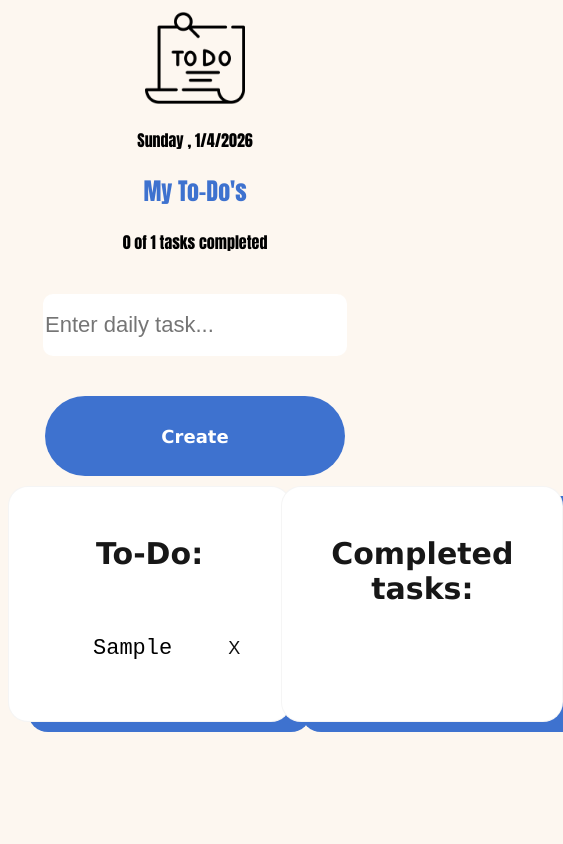
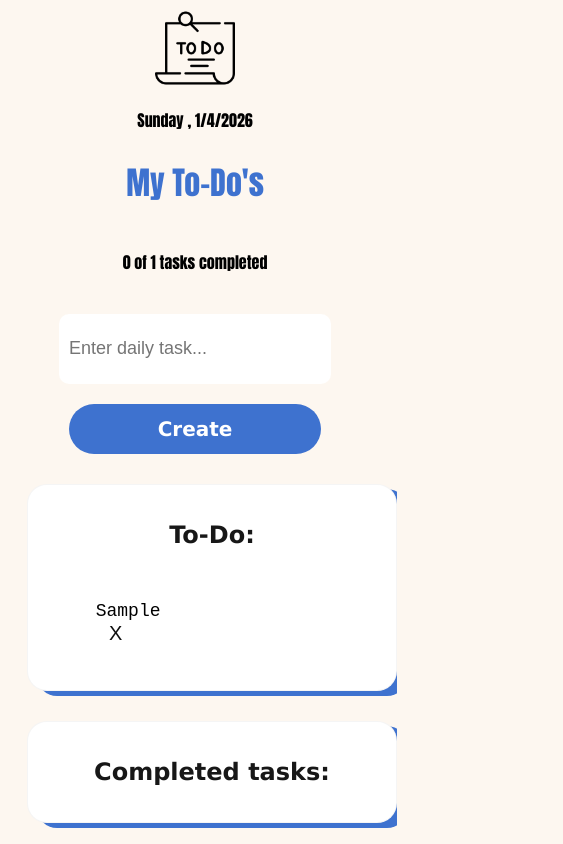
Before and after one commit to hjs-0103/basic_to_do_list, a plain HTML site: page index.html in a window 390 px wide. Both pictures are taken after typing "Sample" into the empty fields and a click on the button "Create". Shown: the whole page, 563 px wide, since content can reach past the window. Drawn offline with Linux system fonts and the light colour scheme.

Commit message:
Add files via upload

```diff
--- a/style.css
+++ b/style.css
@@ -141,46 +141,81 @@ input {
 
 @media (max-width:600px) {
 
-    input {
-        width: 300px;
-        height: 60px;
-        font-size: 22px;
+    .container {
+        width: 90%;
     }
 
+    #user-input {
+        display: flex;
+        flex-direction: column;
+        align-items: center;
+        gap: 20px;
+    }
+
+    input {
+        width: 100%;
+        max-width: 350px;
+        height: 50px;
+        font-size: 18px;
+        padding: 10px;
+    }
 
     .create {
-        /* position property removed for mobile view */
         position: static;
-        margin-top: 40px;
-        width: 300px;
-        height: 80px;
+        margin-top: 0;
+        width: 100%;
+        max-width: 350px;
+        height: 50px;
+        font-size: 20px;
+    }
+
+    .grid {
+        display: flex;
+        flex-direction: column;
+        gap: 20px;
+        width: 90%;
+        margin: 20px auto;
     }
 
     .list-container {
         width: 100%;
-
-
+        padding: 16px;
+        box-shadow: #3e72cf 10px 5px;
     }
 
-
     #main-heading {
-        font-size: 24px;
-
-
+        font-size: 32px;
+        height: auto;
     }
 
-    .list li {
-        font-size: 22px;
+    .list-item {
+        font-size: 18px;
+        word-wrap: break-word;
+    }
+
+    .list-button-container {
+        padding: 12px;
+        flex-wrap: wrap;
+    }
+
+    .done-button {
+        font-size: 20px;
+        min-width: 40px;
     }
 
     h2 {
-        font-size: 30px;
-    }
-
-
-    .finished {
         font-size: 24px;
     }
 
+    .finished {
+        font-size: 16px;
+        word-wrap: break-word;
+        text-align: left;
+        padding: 8px;
+    }
+
+    .main-img {
+        width: 80px;
+    }
 
 }
```
